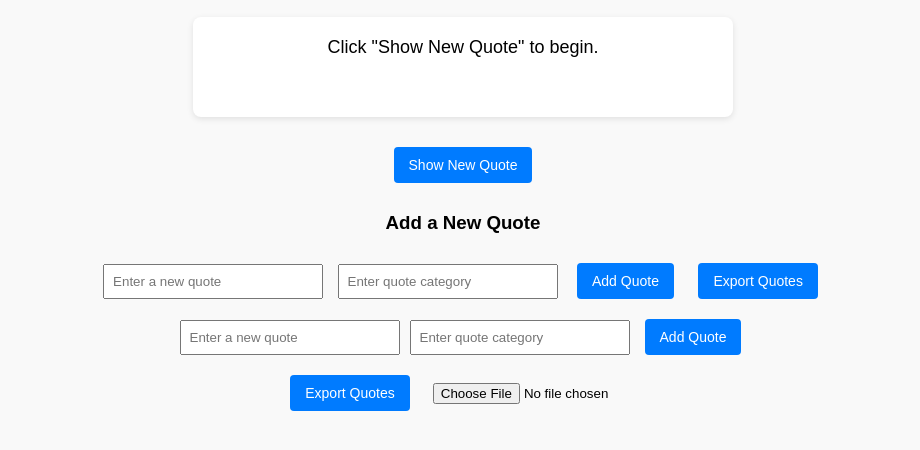
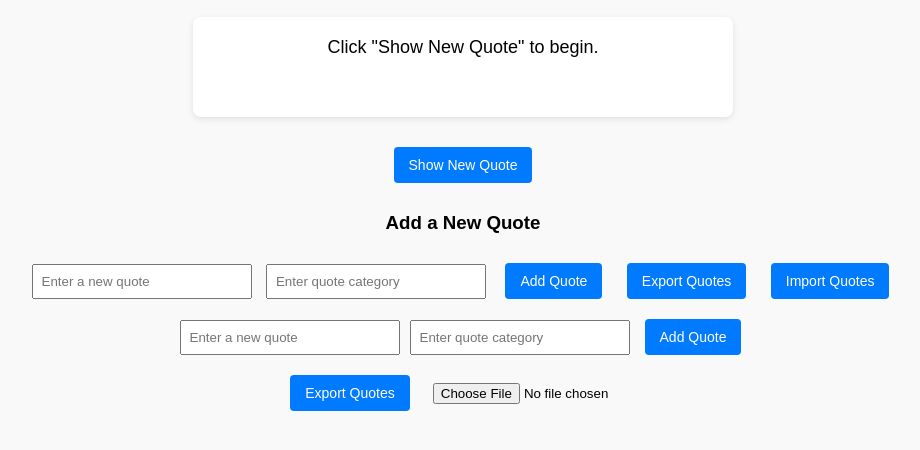
Before and after one commit to heni-pet/alx_fe_javascript, a plain HTML site: page dom-manipulation/index.html in a window 1280 px wide. Shown: the part 128-578 px from the top of the page, without its empty margins (177-1097 px from the left). Drawn offline with Linux system fonts and the light colour scheme.

Commit message:
new html file index.html

```diff
--- a/dom-manipulation/index.html
+++ b/dom-manipulation/index.html
@@ -63,6 +63,7 @@
     <input id="newQuoteCategory" type="text" placeholder="Enter quote category" />
     <button id="addQuoteBtn">Add Quote</button>
     <button id="exportQuotesBtn">Export Quotes</button>
+    <button id="importQuotesBtn">Import Quotes</button>
   </div>
 
   <script src="script.js"></script>
```
